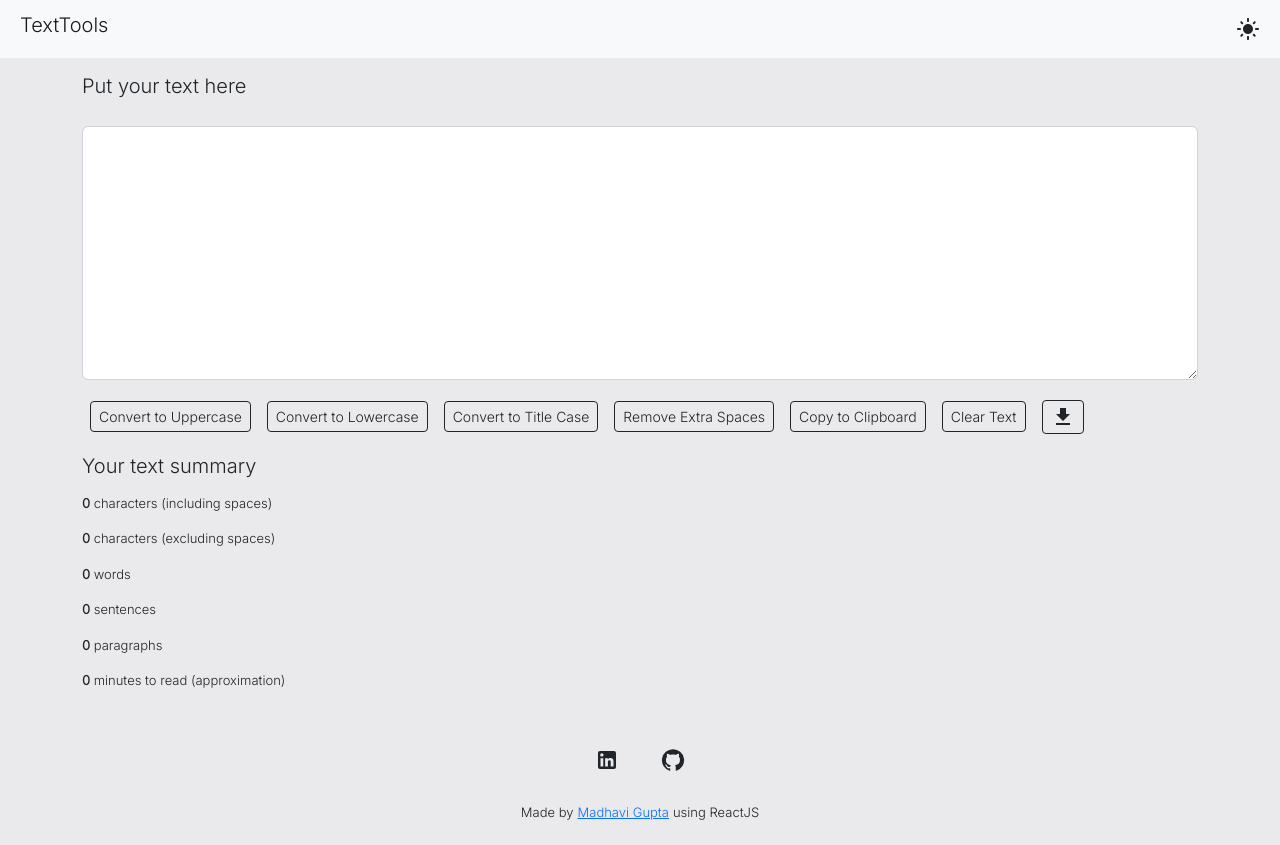
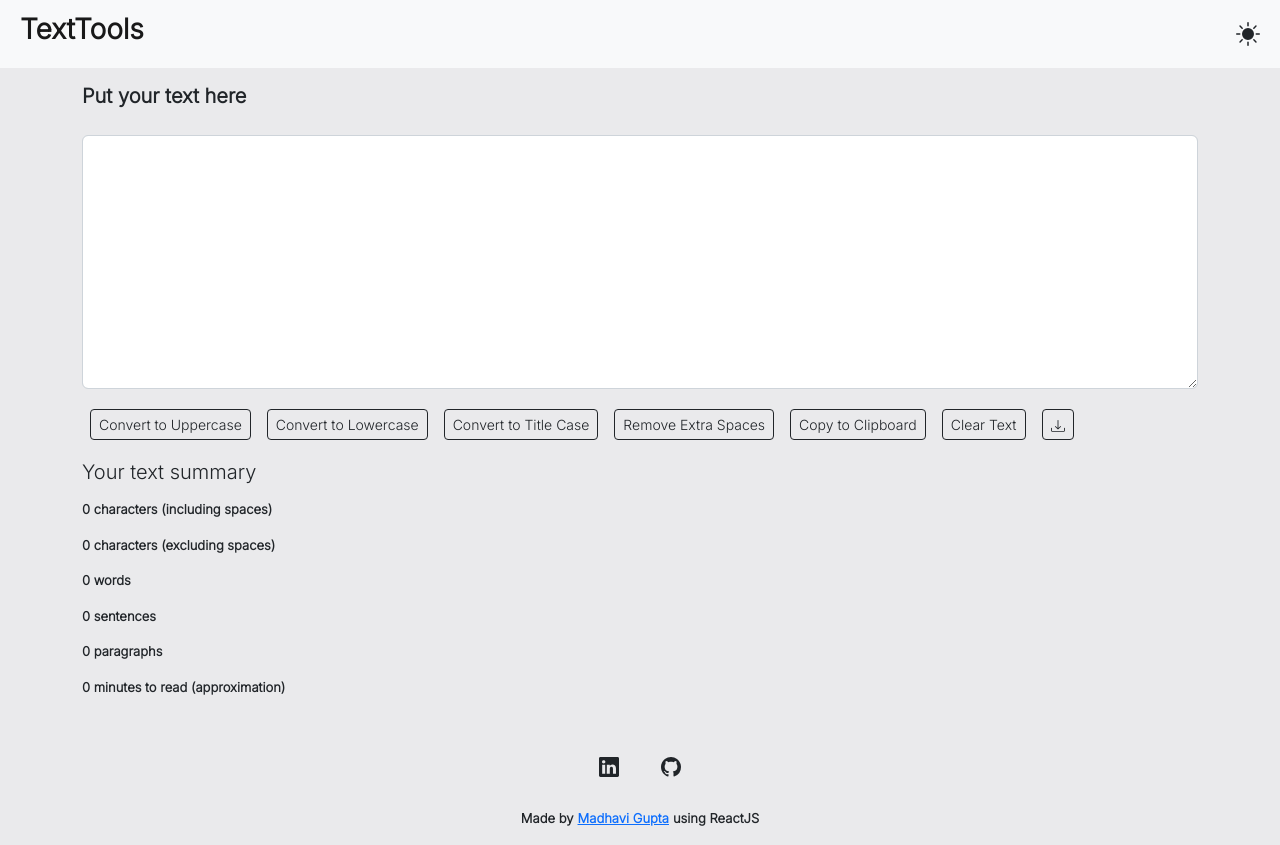
Before and after one commit to MadhaviGupta/Text-Tools, a React (Create React App) app: page / in a window 1280 px wide. Built offline with nearby package versions, Linux system fonts and the light colour scheme.

Commit message:
replaced mui with react-icons and did some styling changes

```diff
--- a/package.json
+++ b/package.json
@@ -1,10 +1,9 @@
 {
-  "home":"https://flourishing-llama-87c535.netlify.app/",
+  "home": "https://flourishing-llama-87c535.netlify.app/",
   "name": "my-first-app",
   "version": "0.1.0",
   "private": true,
   "dependencies": {
-    "@mui/icons-material": "^5.8.4",
     "@testing-library/jest-dom": "^5.16.4",
     "@testing-library/react": "^13.3.0",
     "@testing-library/user-event": "^13.5.0",
@@ -12,7 +11,9 @@
     "gh-pages": "^4.0.0",
     "react": "^18.2.0",
     "react-dom": "^18.2.0",
+    "react-icons": "^4.11.0",
     "react-scripts": "5.0.1",
+    "react-toastify": "^9.1.3",
     "web-vitals": "^2.1.4"
   },
   "scripts": {
--- a/src/App.css
+++ b/src/App.css
@@ -2,4 +2,9 @@ body {
   background-color: #dfdfe3a5;
   font-family: 'Inter', sans-serif;
   font-size: small;
+  font-weight: 600;
 }
+
+.cursor-pointer {
+  cursor: pointer;
+}
--- a/src/components/Footer.js
+++ b/src/components/Footer.js
@@ -1,6 +1,6 @@
 import React from "react";
-import GitHubIcon from "@mui/icons-material/GitHub";
-import LinkedInIcon from "@mui/icons-material/LinkedIn";
+import {BsGithub} from "react-icons/bs";
+import {BsLinkedin} from "react-icons/bs";
 export default function Footer(props) {
   return (
     <>
@@ -15,7 +15,7 @@ export default function Footer(props) {
               role="button"
               data-mdb-ripple-color="dark"
             >
-              <LinkedInIcon />
+              <BsLinkedin />
             </a>
             <a
               className={`btn btn-link btn-floating btn-lg text-${
@@ -25,7 +25,7 @@ export default function Footer(props) {
               role="button"
               data-mdb-ripple-color="dark"
             >
-              <GitHubIcon />
+              <BsGithub />
             </a>
           </section>
         </div>
--- a/src/components/Navbar.js
+++ b/src/components/Navbar.js
@@ -1,7 +1,7 @@
 import React from "react";
 import PropTypes from "prop-types";
-import LightModeIcon from "@mui/icons-material/LightMode";
-import DarkModeIcon from "@mui/icons-material/DarkMode";
+import { BsSunFill } from "react-icons/bs";
+import { BsMoonFill } from "react-icons/bs";
 
 export default function Navbar(props) {
   return (
@@ -9,13 +9,13 @@ export default function Navbar(props) {
       className={`navbar navbar-expand-lg navbar-${props.mode} bg-${props.mode}`}
     >
       <div className="container-fluid">
-        <h1 className="navbar-brand mx-2" href="/">
-        TextTools
+        <h1 className="navbar-brand mx-2 fw-bolder fs-3">
+          TextTools
         </h1>
         {props.mode === "light" ? (
-          <LightModeIcon className="mx-2" onClick={props.toggleMode} />
+          <BsSunFill className="mx-2 fs-4 cursor-pointer" onClick={props.toggleMode} />
         ) : (
-          <DarkModeIcon className="mx-2" onClick={props.toggleMode} />
+          <BsMoonFill className="mx-2 fs-4 cursor-pointer" onClick={props.toggleMode} />
         )}
       </div>
     </nav>
--- a/src/components/Textform.js
+++ b/src/components/Textform.js
@@ -1,5 +1,7 @@
 import React, { useState } from "react";
-import DownloadIcon from "@mui/icons-material/Download";
+import { BsDownload } from "react-icons/bs";
+import { ToastContainer, toast } from "react-toastify";
+import "react-toastify/dist/ReactToastify.css";
 
 export default function Textform(props) {
   const [text, setText] = useState("");
@@ -7,10 +9,12 @@ export default function Textform(props) {
   const toUpCase = () => {
     let upText = text.toUpperCase();
     setText(upText);
+    toast("Converted to Uppercase.");
   };
   const toLwCase = () => {
     let lwText = text.toLowerCase();
     setText(lwText);
+    toast("Converted to Lowercase.");
   };
   const toTitleCase = () => {
     let titleText = text.toLowerCase().split(" ");
@@ -19,17 +23,21 @@ export default function Textform(props) {
         titleText[i].charAt(0).toUpperCase() + titleText[i].slice(1);
     }
     setText(titleText.join(" "));
+    toast("Converted to Titlecase.");
   };
   const removeSpaces = () => {
     let removedText = text.replace(/\s+/g, " ");
     setText(removedText);
+    toast("Extra space removed.");
   };
   const clearText = () => {
     let clr = "";
     setText(clr);
+    toast("Text cleared.");
   };
   const copyText = () => {
     navigator.clipboard.writeText(text);
+    toast("Copied to clipboard.");
   };
   const downloadFile = () => {
     const element = document.createElement("a");
@@ -40,6 +48,7 @@ export default function Textform(props) {
     element.download = "TextTools.txt";
     document.body.appendChild(element);
     element.click();
+    toast("File downloaded successfully!");
   };
   const handleChange = (event) => {
     setText(event.target.value);
@@ -47,7 +56,7 @@ export default function Textform(props) {
   debugger;
   return (
     <>
-      <h5>Put your text here</h5>
+      <h5 className="fw-bold">Put your text here</h5>
       <div className="mb-3">
         <label htmlFor="myBox" className="form-label"></label>
         <textarea
@@ -112,8 +121,9 @@ export default function Textform(props) {
         } mx-2 my-1`}
         onClick={downloadFile}
       >
-        <DownloadIcon />
+        <BsDownload />
       </button>
+      <ToastContainer />
 
       <h5 className="my-3">Your text summary</h5>
       <p>
```
Also changed, not shown: 1 other file (tests, documents, lock files or other folders).
